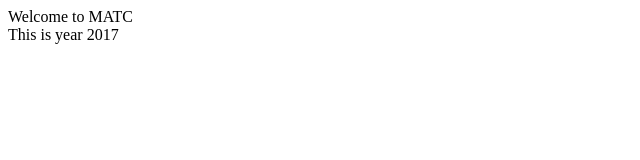
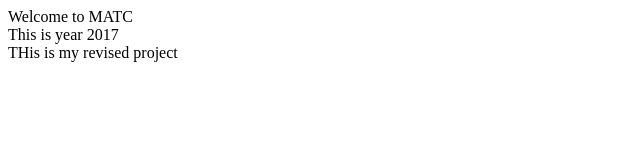
Before and after one commit to myoldprojects/2017MATCTestRepo, a plain HTML site: page index.html in a window 1280 px wide. Shown: the whole page, without its empty margins (0-640 px from the left). Drawn offline with Linux system fonts and the light colour scheme.

Commit message:
Update index.html
revised the page

```diff
--- a/index.html
+++ b/index.html
@@ -1,4 +1,5 @@
 <html>
 Welcome to MATC<br>
-  This is year 2017
+  This is year 2017<br>
+  THis is my revised project
 </html>
```
